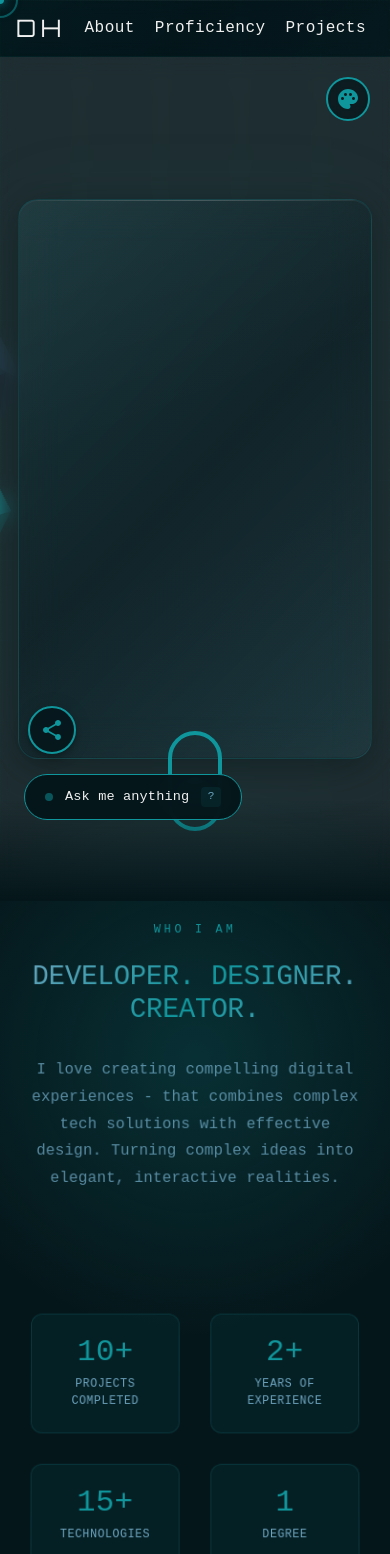
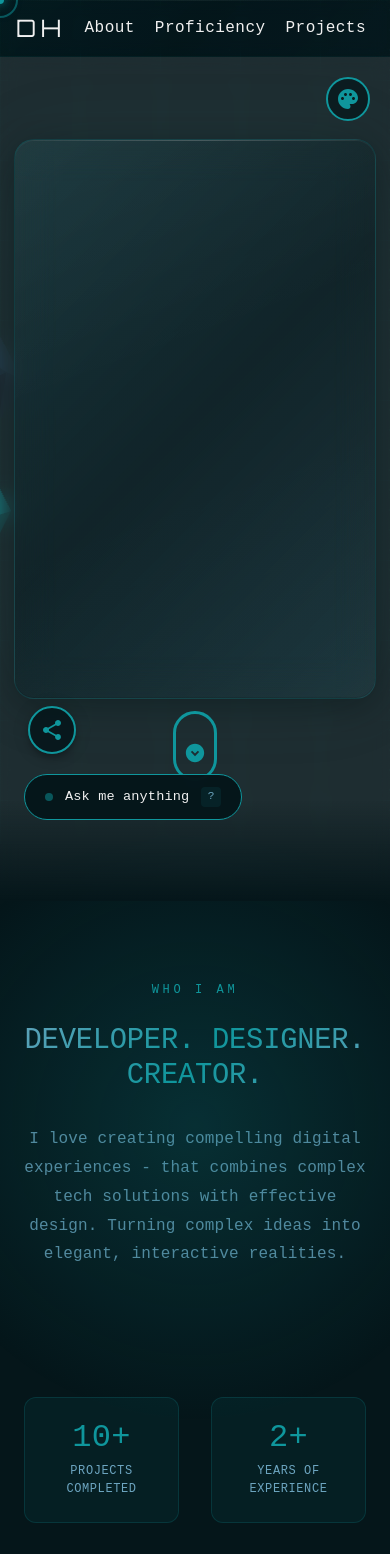
Before and after one commit to dahe3320/dahe3320.github.io, a React (Vite) app: page / in a window 390 px wide. Shown: the top 1554 px of the page. Built offline with nearby package versions, Linux system fonts and the light colour scheme; a web font is replaced by a local one.

Commit message:
enhanced scrolling and mobile opti

```diff
--- a/src/App.css
+++ b/src/App.css
@@ -46,6 +46,14 @@ body {
 	scroll-behavior: smooth;
 	overflow-x: hidden;
 	max-width: 100vw;
+}
+
+/* Disable smooth scroll on mobile to prevent scroll locking */
+@media (max-width: 600px), (pointer: coarse) {
+  html, body {
+    scroll-behavior: auto;
+    -webkit-overflow-scrolling: touch;
+  }
 }
 
 /* ── Wireframe grid background + subtle noise ── */
--- a/src/components/CustomCursor.jsx
+++ b/src/components/CustomCursor.jsx
@@ -9,9 +9,16 @@ const CustomCursor = () => {
   const ring = useRef({ x: 0, y: 0 });
   const rafId = useRef(null);
 
+  // Check if device is touch-based or mobile
+  const isTouchDevice = typeof window !== 'undefined' && (
+    'ontouchstart' in window ||
+    navigator.maxTouchPoints > 0 ||
+    window.matchMedia('(pointer: coarse)').matches
+  );
+
   useEffect(() => {
     // Hide on touch devices
-    if ('ontouchstart' in window) return;
+    if (isTouchDevice) return;
 
     const onMouseMove = (e) => {
       mouse.current.x = e.clientX;
@@ -64,7 +71,7 @@ const CustomCursor = () => {
   }, [isHovering, isVisible]);
 
   // Don't render on touch devices
-  if (typeof window !== 'undefined' && 'ontouchstart' in window) return null;
+  if (isTouchDevice) return null;
 
   const baseStyles = {
     position: 'fixed',
--- a/src/components/Gallery.jsx
+++ b/src/components/Gallery.jsx
@@ -16,7 +16,8 @@ const Gallery = () => {
     <Box
       id="projects"
       sx={{
-        padding: { xs: 4, md: 8, lg: 12 },
+        px: { xs: 2, sm: 4, md: 8, lg: 12 },
+        py: { xs: 4, md: 8, lg: 12 },
         width: "100%",
         maxWidth: 1800,
         margin: "0 auto",
--- a/src/components/Hero.jsx
+++ b/src/components/Hero.jsx
@@ -34,6 +34,7 @@ const Hero = () => {
               padding: { xs: '30px 20px', md: '50px 60px' },
               maxWidth: '1190px',
               margin: '0 20px',
+              marginBottom: { xs: '120px', sm: '60px', md: '0' },
               borderRadius: '20px',
               // Glassmorphism layers
               background: 'linear-gradient(135deg, rgba(15, 150, 156, 0.08) 0%, rgba(5, 22, 26, 0.4) 50%, rgba(109, 165, 192, 0.06) 100%)',
@@ -119,6 +120,8 @@ const Hero = () => {
                 fontSize: { xs: '2.5rem', md: '4.5rem' },
                 fontWeight: 700,
                 marginBottom: 1,
+                textAlign: 'center',
+                pl: { xs: 1, md: 0 },
               }}
             >
               <span className="shadowTitle">Daniel Hed</span>
--- a/src/components/LoadingScreen.jsx
+++ b/src/components/LoadingScreen.jsx
@@ -114,10 +114,12 @@ const LoadingScreen = ({ onComplete }) => {
       {/* Loading message */}
       <Typography
         sx={{
-          fontSize: '2rem',
+          fontSize: { xs: '0.85rem', sm: '1rem', md: '2rem' },
           color: '#0c7078',
           fontFamily: '"Kode Mono", monospace',
           minHeight: '1.2em',
+          textAlign: 'center',
+          px: 2,
           animation: 'blink 1s step-end infinite',
           '&::after': {
             content: '"_"',
@@ -136,7 +138,7 @@ const LoadingScreen = ({ onComplete }) => {
         sx={{
           position: 'absolute',
           bottom: 30,
-          fontSize: '2.5rem',
+          fontSize: { xs: '1.2rem', sm: '1.5rem', md: '2.5rem' },
           color: '#0f969c',
           fontFamily: '"Orbitron", sans-serif',
         }}
--- a/src/components/MacWindow.jsx
+++ b/src/components/MacWindow.jsx
@@ -21,8 +21,9 @@ const MacWindow = ({ title = 'terminal', url = '', showUrlBar = false, children,
       <Box
         sx={{
           display: 'flex',
-          alignItems: 'center',
-          gap: 1,
+          flexDirection: { xs: 'column', sm: 'row' },
+          alignItems: { xs: 'stretch', sm: 'center' },
+          gap: { xs: 1, sm: 2 },
           px: 1.5,
           py: 1,
           background: 'linear-gradient(180deg, #1a3a40 0%, #0e2a2f 100%)',
@@ -31,10 +32,10 @@ const MacWindow = ({ title = 'terminal', url = '', showUrlBar = false, children,
         }}
       >
         {/* Traffic lights */}
-        <Box sx={{ display: 'flex', gap: '6px', mr: 1.5, flexShrink: 0 }}>
+        <Box sx={{ display: 'flex', gap: '6px', mr: { xs: 0, sm: 1.5 }, flexShrink: 0, justifyContent: 'flex-start'}}>
           <Box
             sx={{
-              width: 14, height: 14, borderRadius: '50%',
+              width: { xs: 10, sm: 14 }, height: { xs: 10, sm: 14 }, borderRadius: '50%',
               bgcolor: '#ff5f57', border: '1px solid #e0443e',
               transition: 'all 0.2s ease',
               '&:hover': { filter: 'brightness(1.2)', transform: 'scale(1.15)' },
@@ -42,7 +43,7 @@ const MacWindow = ({ title = 'terminal', url = '', showUrlBar = false, children,
           />
           <Box
             sx={{
-              width: 14, height: 14, borderRadius: '50%',
+              width: { xs: 10, sm: 14 }, height: { xs: 10, sm: 14 }, borderRadius: '50%',
               bgcolor: '#febc2e', border: '1px solid #d4a028',
               transition: 'all 0.2s ease',
               '&:hover': { filter: 'brightness(1.2)', transform: 'scale(1.15)' },
@@ -50,7 +51,7 @@ const MacWindow = ({ title = 'terminal', url = '', showUrlBar = false, children,
           />
           <Box
             sx={{
-              width: 14, height: 14, borderRadius: '50%',
+              width: { xs: 10, sm: 14 }, height: { xs: 10, sm: 14 }, borderRadius: '50%',
               bgcolor: '#28c840', border: '1px solid #1aab29',
               transition: 'all 0.2s ease',
               '&:hover': { filter: 'brightness(1.2)', transform: 'scale(1.15)' },
@@ -78,7 +79,7 @@ const MacWindow = ({ title = 'terminal', url = '', showUrlBar = false, children,
               boxShadow: isFocused ? '0 0 12px rgba(15, 150, 156, 0.15)' : 'none',
             }}
           >
-            <LockIcon sx={{ fontSize: 14, color: 'rgba(15, 150, 156, 0.5)', flexShrink: 0 }} />
+            <LockIcon sx={{ fontSize: { xs: 12, sm: 14 }, color: 'rgba(15, 150, 156, 0.5)', flexShrink: 0 }} />
             <input
               value={urlValue}
               onChange={(e) => setUrlValue(e.target.value)}
@@ -92,7 +93,7 @@ const MacWindow = ({ title = 'terminal', url = '', showUrlBar = false, children,
                 outline: 'none',
                 color: 'rgba(109, 165, 192, 0.8)',
                 fontFamily: '"Kode Mono", monospace',
-                fontSize: '1rem',
+                fontSize: '0.85rem',
                 letterSpacing: '0.02em',
                 caretColor: '#0f969c',
                 minWidth: 0,
@@ -100,7 +101,7 @@ const MacWindow = ({ title = 'terminal', url = '', showUrlBar = false, children,
             />
             <RefreshIcon
               sx={{
-                fontSize: 14,
+                fontSize: { xs: 12, sm: 14 },
                 color: 'rgba(15, 150, 156, 0.4)',
                 flexShrink: 0,
                 cursor: 'pointer',
@@ -127,8 +128,8 @@ const MacWindow = ({ title = 'terminal', url = '', showUrlBar = false, children,
           </Typography>
         )}
 
-        {/* Spacer to balance traffic lights */}
-        <Box sx={{ width: 54, flexShrink: 0 }} />
+        {/* Spacer to balance traffic lights - hidden on mobile */}
+        <Box sx={{ width: 54, flexShrink: 0, display: { xs: 'none', sm: 'block' } }} />
       </Box>
 
       {/* ── Optional second bar for tab/title when URL bar is shown ── */}
@@ -180,7 +181,7 @@ const MacWindow = ({ title = 'terminal', url = '', showUrlBar = false, children,
       <Box
         sx={{
           bgcolor: 'rgba(5, 22, 26, 0.95)',
-          p: { xs: 2, md: 3 },
+          p: { xs: 1, sm: 2, md: 3 },
         }}
       >
         {children}
--- a/src/components/ParallaxSection.jsx
+++ b/src/components/ParallaxSection.jsx
@@ -1,5 +1,5 @@
 import React, { useEffect, useRef, useState } from 'react';
-import { Box } from '@mui/material';
+import { Box, useMediaQuery, useTheme } from '@mui/material';
 
 /**
  * ParallaxSection — creates depth by translating content based on scroll position.
@@ -30,8 +30,16 @@ const ParallaxSection = ({
   const ref = useRef(null);
   const [styles, setStyles] = useState({});
   const ticking = useRef(false);
+  const theme = useTheme();
+  const isMobile = useMediaQuery(theme.breakpoints.down('sm'));
 
   useEffect(() => {
+    // Completely disable parallax on mobile to prevent scroll locking issues
+    if (isMobile) {
+      setStyles({});
+      return () => {}; // Return empty cleanup
+    }
+
     const onScroll = () => {
       if (ticking.current) return;
       ticking.current = true;
@@ -112,7 +120,16 @@ const ParallaxSection = ({
     window.addEventListener('scroll', onScroll, { passive: true });
     onScroll();
     return () => window.removeEventListener('scroll', onScroll);
-  }, [speed, zDepth, rotateOnScroll, fadeOnExit, scaleRange, blurOnExit]);
+  }, [speed, zDepth, rotateOnScroll, fadeOnExit, scaleRange, blurOnExit, isMobile]);
+
+  // On mobile, render children directly without any parallax wrapper effects
+  if (isMobile) {
+    return (
+      <Box sx={{ ...sx }} {...rest}>
+        {children}
+      </Box>
+    );
+  }
 
   return (
     <Box
@@ -120,6 +137,7 @@ const ParallaxSection = ({
         perspective: `${perspective}px`,
         perspectiveOrigin: 'center center',
         overflow: 'visible',
+        position: 'relative',
         ...(sticky && {
           position: 'sticky',
           top: 0,
--- a/src/components/Proficiency.jsx
+++ b/src/components/Proficiency.jsx
@@ -17,10 +17,10 @@ const Proficiency = () => {
   return (
     <Box sx={{
       py: { xs: 8, md: 12 },
+      px: { xs: 2, sm: 4, md: 8, lg: 12 },
       textAlign: 'center',
       maxWidth: '1800px',
       margin: '0 auto',
-      padding: { xs: 4, md: 8, lg: 12 },
     }}>
       <Box id="proficiency" sx={{ scrollMarginTop: '80px' }}>
         <ScrollReveal variant="fade-up" duration={900}>
--- a/src/components/ScrollButton.jsx
+++ b/src/components/ScrollButton.jsx
@@ -28,13 +28,13 @@ const ScrollButton = () => {
     <Box
       sx={{
         position: 'absolute',
-        bottom: { xs: 70, sm: 100, lg: 100 },
+        bottom: { xs: 120, sm: 70, lg: 100 },
         left: '50%',
         transform: 'translateX(-50%)',
         textAlign: 'center',
-        border: '4px solid #0f969c',
-        borderRadius: '40px',
-        height: '100px',
+        border: { xs: '3px solid #0f969c', sm: '4px solid #0f969c' },
+        borderRadius: { xs: '30px', sm: '40px' },
+        height: { xs: '70px', sm: '100px' },
         cursor: 'pointer',
       }}
         onClick={handleScroll}
@@ -43,10 +43,10 @@ const ScrollButton = () => {
         sx={{
           color: '#0f969c',
           animation: `${bounce} 2s infinite`,
-          mt: 4,
+          mt: { xs: 2.5, sm: 4 },
         }}
       >
-        <ExpandCircleDownIcon sx={{ fontSize: 30 }} />
+        <ExpandCircleDownIcon sx={{ fontSize: { xs: 22, sm: 30 } }} />
       </IconButton>
     </Box>
   );
--- a/src/components/ScrollReveal.jsx
+++ b/src/components/ScrollReveal.jsx
@@ -1,6 +1,6 @@
 import React from 'react';
 import { useInView } from 'react-intersection-observer';
-import { Box } from '@mui/material';
+import { Box, useMediaQuery, useTheme } from '@mui/material';
 
 /**
  * ScrollReveal — wraps children and animates them into view.
@@ -67,10 +67,32 @@ const ScrollReveal = ({
   style = {},
   ...rest
 }) => {
+  const theme = useTheme();
+  const isMobile = useMediaQuery(theme.breakpoints.down('sm'));
+
   const { ref, inView } = useInView({
-    threshold,
+    threshold: isMobile ? 0.01 : threshold,
     triggerOnce: once,
+    // Skip tracking on mobile to reduce overhead
+    skip: false,
   });
+
+  // On mobile, use minimal animation - just a simple fade
+  if (isMobile) {
+    return (
+      <Box
+        ref={ref}
+        sx={{
+          opacity: inView ? 1 : 0,
+          transition: `opacity 400ms ease ${Math.min(delay, 200)}ms`,
+          ...style,
+        }}
+        {...rest}
+      >
+        {children}
+      </Box>
+    );
+  }
 
   const initialStyle = (variants[variant] || variants['fade-up'])(distance);
 
--- a/src/components/TechLogos.jsx
+++ b/src/components/TechLogos.jsx
@@ -9,7 +9,7 @@ const TechLogos = () => {
       py: { xs: 5, md: 8 },
       maxWidth: 1400,
       margin: '0 auto',
-      padding: { xs: 4, md: 8, lg: 12 },
+      px: { xs: 2, sm: 4, md: 8, lg: 12 },
     }}>
       <ScrollReveal variant="fade-up" duration={900}>
         <Typography
```
